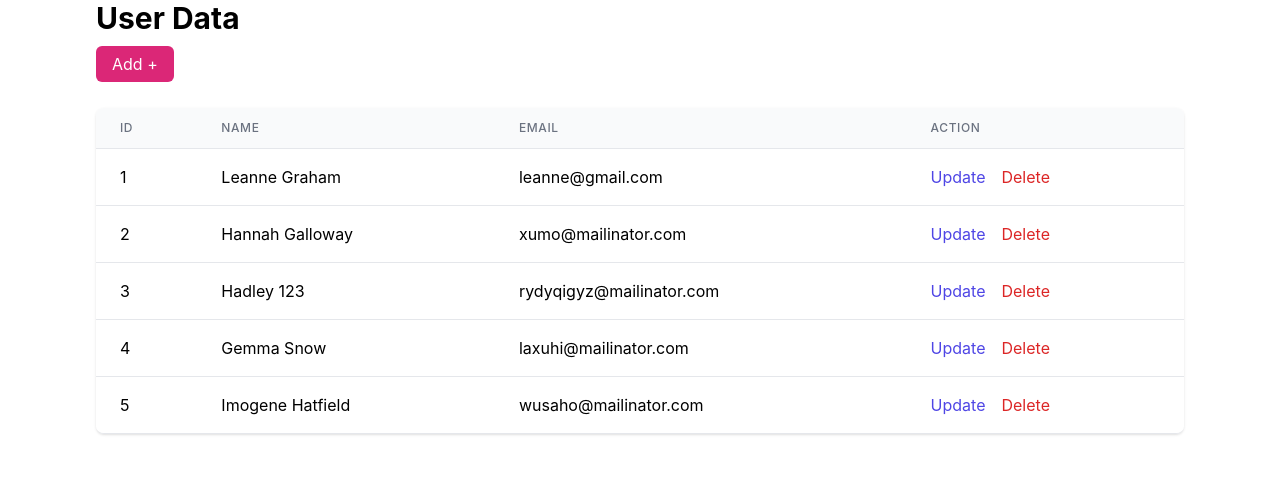
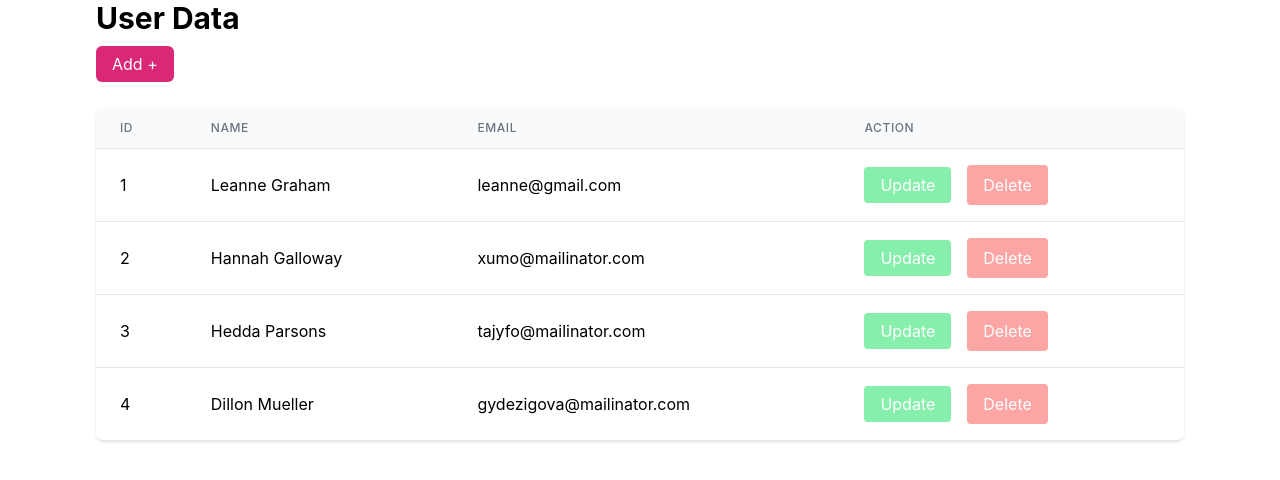
Before and after one commit to sarvdavoudi/CRUD_system-Next.js, a Next.js app: page / in a window 1280 px wide. Shown: the top 480 px of the page. Built offline with nearby package versions, Linux system fonts and the light colour scheme; data requests are answered from the project's data file.

Commit message:
feat:button color changed

```diff
--- a/db.json
+++ b/db.json
@@ -11,19 +11,14 @@
       "id": 2
     },
     {
-      "name": "Hadley 123",
-      "email": "rydyqigyz@mailinator.com",
+      "name": "Hedda Parsons",
+      "email": "tajyfo@mailinator.com",
       "id": 3
     },
     {
-      "name": "Gemma Snow",
-      "email": "laxuhi@mailinator.com",
+      "name": "Dillon Mueller",
+      "email": "gydezigova@mailinator.com",
       "id": 4
-    },
-    {
-      "name": "Imogene Hatfield",
-      "email": "wusaho@mailinator.com",
-      "id": 5
     }
   ]
 }
--- a/pages/create.js
+++ b/pages/create.js
@@ -44,7 +44,7 @@ const Create = () => {
       </div>
       <div className="flex items-center justify-center">
         <button
-            className="bg-purple-500 hover:bg-purple-700 text-white font-bold py-2 px-4 rounded focus:outline-none focus:shadow-outline"
+          className="bg-pink-600 hover:bg-pink-700 text-white font-bold py-2 px-4 rounded focus:outline-none focus:shadow-outline"
           type="submit"
           onClick={handleSubmit}
         >
--- a/pages/index.js
+++ b/pages/index.js
@@ -1,13 +1,11 @@
 import { useEffect, useState } from "react";
 import axios from "axios";
 import Link from "next/link";
-
 
 export default function Home() {
   const [columns, setColumns] = useState([]);
   const [record, setRecord] = useState([]);
   const [refresh, setRefresh] = useState([]);
-
 
   useEffect(() => {
     axios
@@ -29,8 +27,7 @@ export default function Home() {
         .delete(`http://localhost:4000/users/${id}`)
         .then((res) => {
           alert("Record has been deleted!");
-          setRefresh(refresh+1)
-
+          setRefresh(refresh + 1);
         })
         .catch((err) => console.log(err));
     }
@@ -67,11 +64,14 @@ export default function Home() {
                         <td className="px-6 py-4 whitespace-nowrap">{row.name}</td>
                         <td className="px-6 py-4 whitespace-nowrap">{row.email}</td>
                         <td className="px-6 py-4 whitespace-nowrap">
-                          <Link href={`/update/${row.id}`} className="text-indigo-600 hover:text-indigo-900">
+                          <Link href={`/update/${row.id}`} className="text-white -900 hover:bg-green-700 bg-green-300 px-4 py-2 rounded">
                             Update
                           </Link>
 
-                          <button onClick={(e) => handleDelete(row.id)} className="ml-4 text-red-600 hover:text-red-900">
+                          <button
+                            onClick={(e) => handleDelete(row.id)}
+                            className="ml-4 text-white -900  hover:bg-red-800 bg-red-300 px-4 py-2 rounded "
+                          >
                             Delete
                           </button>
                         </td>
@@ -83,7 +83,6 @@ export default function Home() {
             </div>
           </div>
         </div>
-
       </div>
     </>
   );
--- a/pages/update/[id].js
+++ b/pages/update/[id].js
@@ -18,12 +18,13 @@ const Update = () => {
     event.preventDefault();
     axios.put(`http://localhost:4000/users/${id}`, data).then((res) => {
       alert("update successfully !");
+      router.push("/");
     });
   };
 
   return (
     <form className="w-full max-w-md mx-auto mt-8">
-      <div className="shadow-md rounded-md p-4">
+      <div className="bg-white shadow-md rounded px-8 pt-6 pb-8 mb-4 w-full max-w-sm mx-auto mt-8">
         <div className="mb-6">
           <label className="block text-gray-700 font-bold mb-2" htmlFor="name">
             Name
@@ -51,7 +52,7 @@ const Update = () => {
       </div>
       <div className="flex justify-center mt-4">
         <button
-          className="bg-purple-500 hover:bg-purple-700 text-white font-bold py-2 px-4 rounded focus:outline-none focus:shadow-outline"
+          className="bg-green-300 hover:bg-green-700 text-white font-bold py-2 px-4 rounded focus:outline-none focus:shadow-outline"
           type="submit"
           onClick={handleUpdate}
         >
```
Lines whose indentation alone changed are shown as unchanged.
